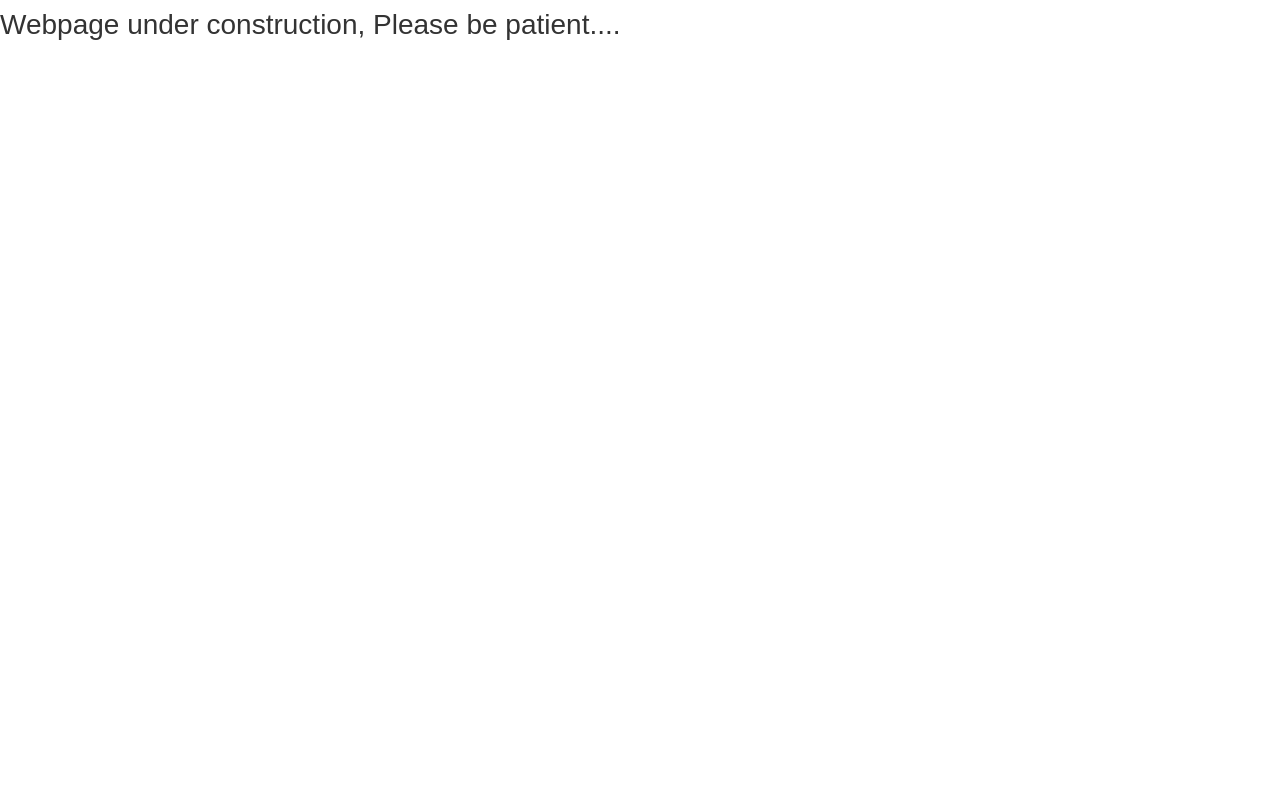
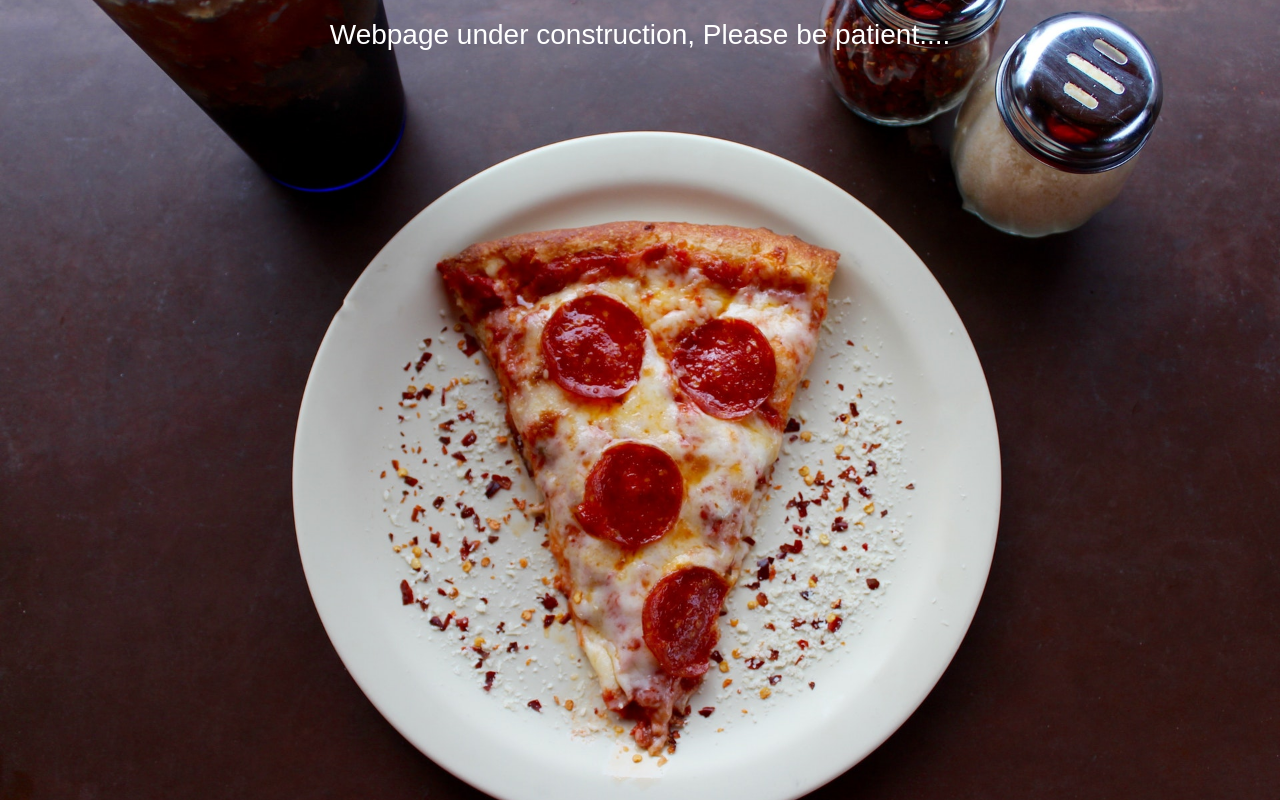
Before and after one commit to DONGNAN-ZHANG/wp, a PHP site: page /a2/index.php in a window 1280 px wide. Run offline with PHP 8.4, Linux system fonts and the light colour scheme.

Commit message:
decorected homepage

```diff
--- a/a2/index.php
+++ b/a2/index.php
@@ -19,6 +19,20 @@
 
         h1 {
             font-size: 28px;
+            color: #fff;
+        }
+
+        .img-holder {
+            background-image: url("../img/image1.jpeg");
+            background-size: cover;
+            background-position: center;
+            height: 100vh;
+            background-repeat: no-repeat
+        }
+        .container {
+            text-align: center;
+            padding: 10px;
+            /* margin-top: 50px; */
         }
     </style>
 </head>
@@ -28,7 +42,11 @@
     </header>
     <nav></nav>
     <main>
-        <h1>Webpage under construction, Please be patient....</h1>
+        <div class="img-holder">
+            <div class="container">
+                <h1>Webpage under construction, Please be patient....</h1>
+            </div>
+        </div>
     </main>
     <footer></footer>
 </body>
```
Also changed, not shown: a3/index.php (+19 -1 lines).
